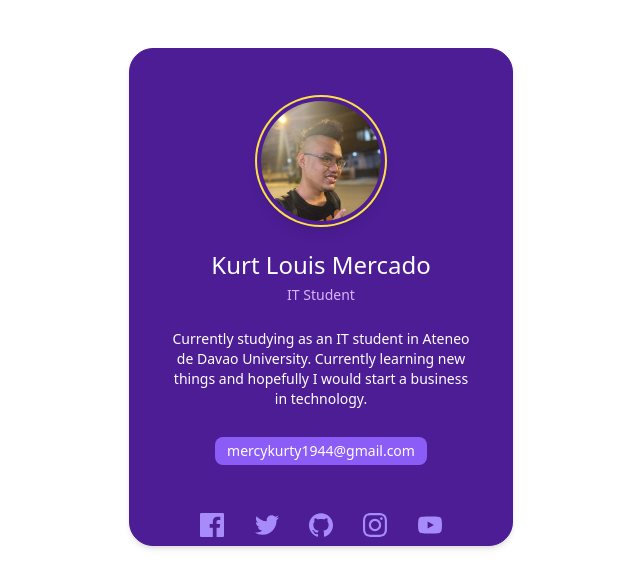
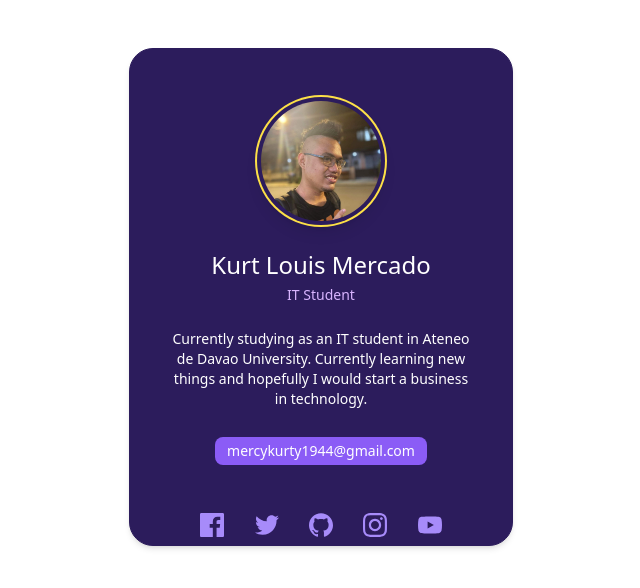
Before and after one commit to heyyyboiii/itelective3-web, a plain HTML site: page index.html in a window 1280 px wide. Shown: the whole page, without its empty margins (319-959 px from the left). Drawn offline with nearby package versions, Linux system fonts and the light colour scheme.

Commit message:
Update index.html

```diff
--- a/index.html
+++ b/index.html
@@ -9,7 +9,7 @@
 <body>
 <br><br>
 <div class="flex flex-col items-center">
-<div class="w-full max-w-sm bg-violet-900 border border-violet-900 rounded-3xl shadow-md dark:bg-violet-900 dark:border-violet-900">
+<div class="w-full max-w-sm bg-[#2C1C5C] border border-[#2C1C5C] rounded-3xl shadow-md dark:bg-[#2C1C5C] dark:border-[#2C1C5C]">
     <div class="flex flex-col items-center pl-10 pr-10 pb-2">
         <br>
         <br>
```
